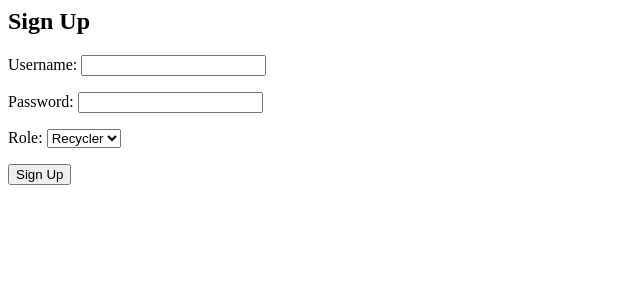
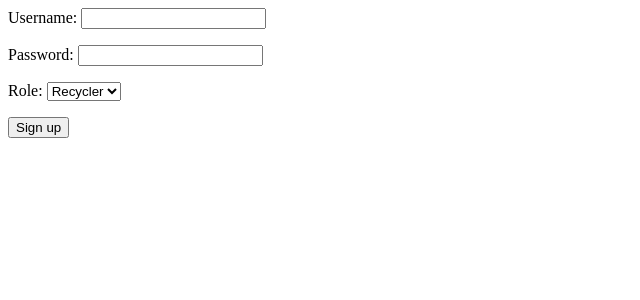
Before and after one commit to taragon/PoaFabric, a Django app: page /signup/ in a window 1280 px wide. Shown: the top 300 px of the page, without its empty margins (0-640 px from the left). Run offline with Django 4.2, Linux system fonts and the light colour scheme.

Commit message:
Was able to fix minor syntax error

```diff
--- a/user/templates/user/recycler.html
+++ b/user/templates/user/recycler.html
@@ -8,6 +8,6 @@
         <1i>{{ item.name }} - {{ item.description }}</1i>
     {% empty%}
         <1i> No items yet.</1i>
-    {% end for %}
+    {% endfor %}
 </u1>
 <a href="{% url 'logout' %}">Logout</a>
--- a/user/templates/user/signup.html
+++ b/user/templates/user/signup.html
@@ -1,8 +1,7 @@
 <!--sign up page request with sign up button-->
 
-<h2>Sign Up</h2>
 <form method="POST">
     {% csrf_token %}
     {{ form.as_p }}
-    <button type="submit">Sign Up</button>
+    <button type="submit">Sign up</button>
 </form>
```
Also changed, not shown: db.sqlite3.
